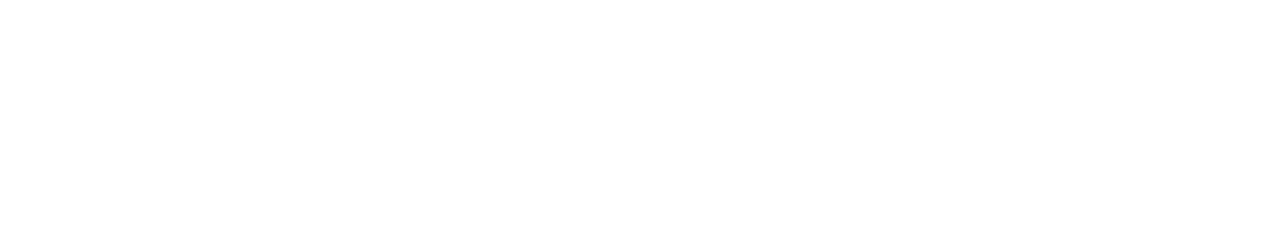
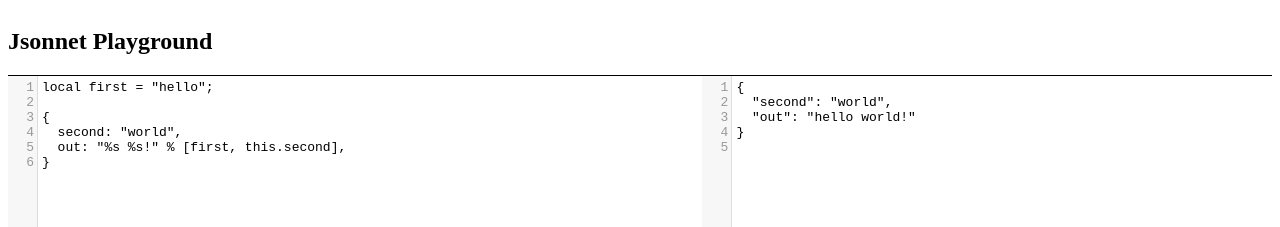
Before and after one commit to michaeljs1990/jsonnet-playground, a website: page static/index.html in a window 1280 px wide. Shown: the top 227 px of the page. Drawn offline with nearby package versions, Linux system fonts and the light colour scheme.

Commit message:
Basic site layout
This adds some basic ugly site layout that sets up something half
functional. We should now be able to use this to test on the fly
generation of Jsonnet.

```diff
--- /dev/null
+++ b/static/css/custom.css
@@ -0,0 +1,20 @@
+html, body {
+  display: flex;
+  flex-direction: column;
+  height: 100vh;
+}
+
+.editor {
+  display: flex;
+  flex: 1;
+}
+
+.editor .CodeMirror {
+  flex-grow: 1;
+}
+
+.CodeMirror {
+  height: 100%;
+  border-top: 1px solid black;
+  border-bottom: 1px solid black;
+}
--- a/static/index.html
+++ b/static/index.html
@@ -1,2 +1,48 @@
+<!doctype html>
 <html>
+
+<head>
+  <title>Jsonnet Playground</title>
+  <meta charset="utf-8"/>
+  <link rel="stylesheet" href="node_modules/codemirror/lib/codemirror.css">
+  <link rel="stylesheet" href="css/custom.css">
+  <script src="node_modules/codemirror/lib/codemirror.js"></script>
+  <script src="node_modules/codemirror/lib/codemirror.js"></script>
+  <script src="node_modules/codemirror/addon/edit/matchbrackets.js"></script>
+  <script src="node_modules/codemirror-mode-jsonnet/jsonnet.js"></script>
+</head>
+
+<body>
+  <h2>Jsonnet Playground</h2>
+  <div class="editor">
+<textarea id="jsonnet-code" name="jsonnet-code">
+local first = "hello";
+
+{
+  second: "world",
+  out: "%s %s!" % [first, this.second],
+}</textarea>
+<textarea id="javascript-code" name="javascript-code">
+{
+  "second": "world",
+  "out": "hello world!"
+}
+</textarea>
+  </div>
+
+  <script>
+  CodeMirror.fromTextArea(document.getElementById("jsonnet-code"), {
+    mode: {name: "jsonnet"},
+    lineNumbers: true,
+    indentUnit: 2,
+    matchBrackets: true
+  });
+  CodeMirror.fromTextArea(document.getElementById("javascript-code"), {
+    lineNumbers: true,
+    indentUnit: 2,
+    matchBrackets: true
+  });
+  </script>
+</body>
+
 </html>
--- a/static/package.json
+++ b/static/package.json
@@ -3,6 +3,7 @@
   "version": "1.0.0",
   "description": "A frontend for the jsonnet playground",
   "dependencies": {
+    "codemirror": "^5.47.0",
     "codemirror-mode-jsonnet": "^1.0.0"
   }
 }
```
Also changed, not shown: 1 other file.
